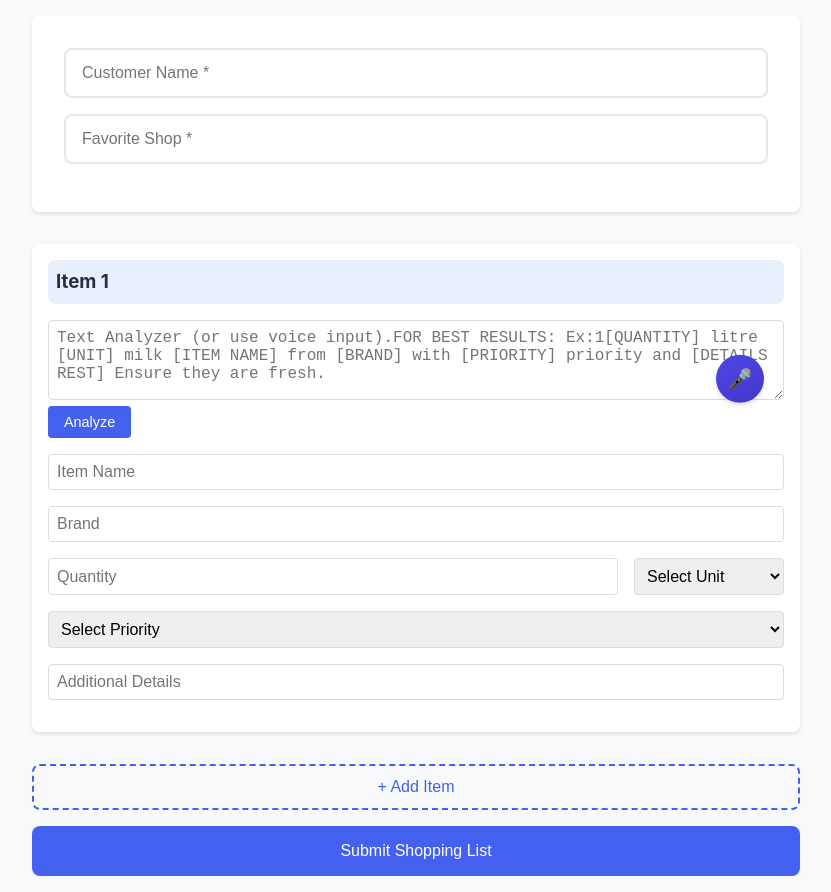
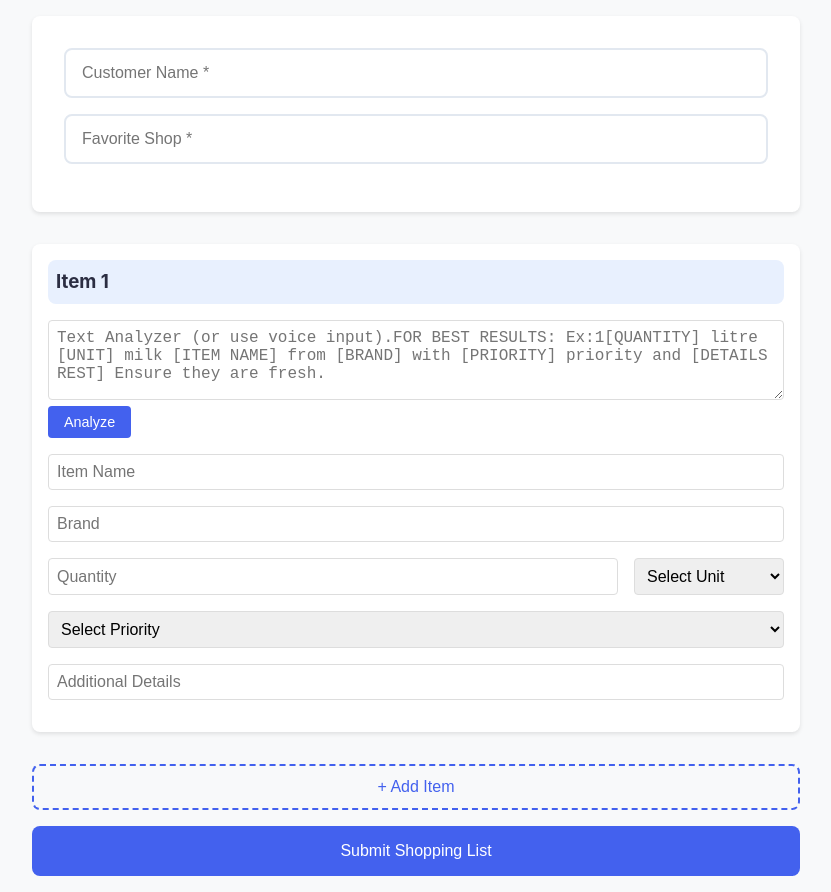
Before and after one commit to abhtft/Question_maker, a React (Vite) app: page / in a window 1280 px wide. Shown: the whole page, without its empty margins (224-1055 px from the left). Built offline with nearby package versions, Linux system fonts and the light colour scheme.

Commit message:
voicebuttonhidden

```diff
--- a/src/styles/VoiceInput.css
+++ b/src/styles/VoiceInput.css
@@ -1,5 +1,5 @@
 .voice-input-container {
-  display: flex;
+  display: none !important;
   align-items: center;
   gap: 10px;
 }
```
